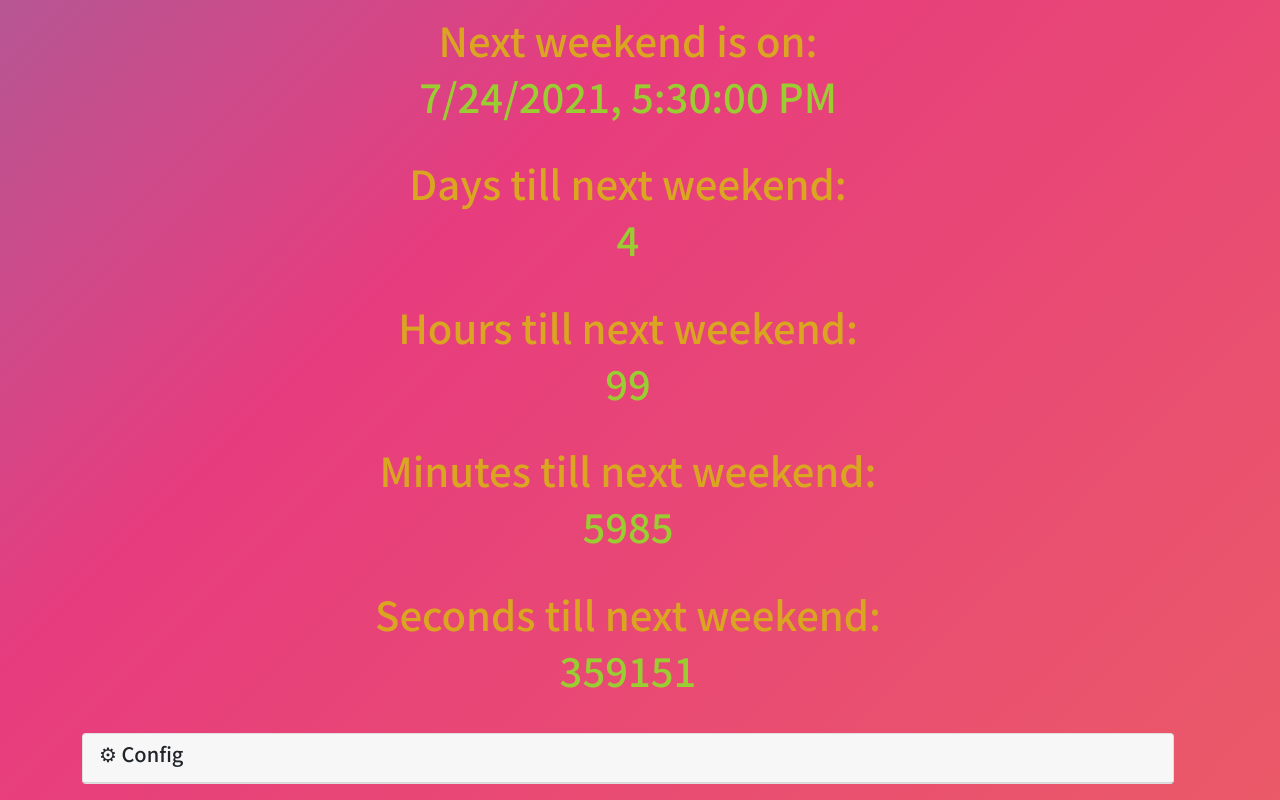
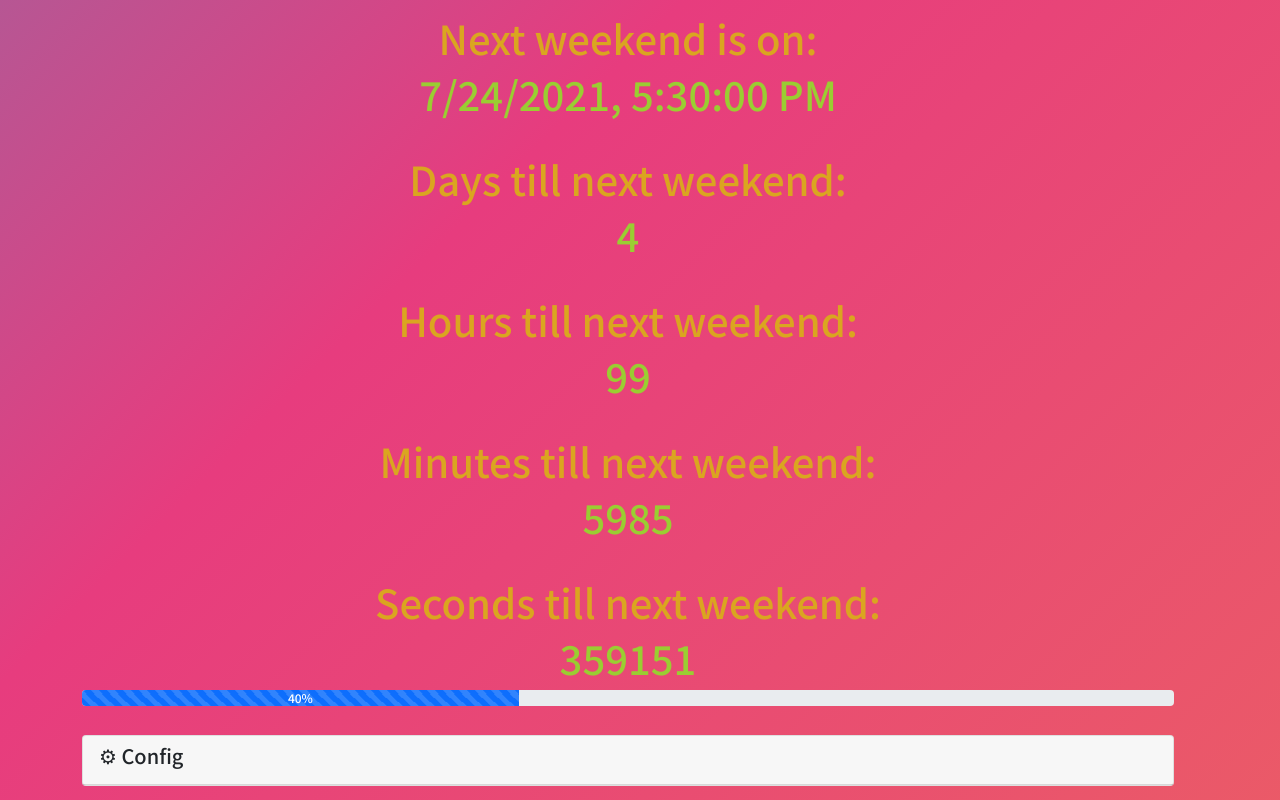
Before and after one commit to anushibin007/is-it-weekend, a React (Vite) app: page / in a window 1280 px wide. Built offline with nearby package versions, Linux system fonts and the light colour scheme.

Commit message:
Added a ProgressBar

```diff
--- a/src/components/Timer.jsx
+++ b/src/components/Timer.jsx
@@ -1,5 +1,5 @@
 import React, { useEffect, useState } from "react";
-import { Col, Row } from "react-bootstrap";
+import { Col, ProgressBar, Row } from "react-bootstrap";
 import dayjs from "dayjs";
 import Firebase from "../Firebase";
 
@@ -7,6 +7,7 @@ const Timer = (props) => {
 	const [weekendData, setWeekendData] = useState({});
 
 	let dayOfTheWeek = props.dayOfTheWeek;
+	const [progressPercentage, setProgressPercentage] = useState(0);
 
 	useEffect(() => {
 		Firebase.init();
@@ -19,6 +20,11 @@ const Timer = (props) => {
 		}, 1000);
 		return () => clearInterval(interval);
 	}, [props.dayOfTheWeek]);
+
+	useEffect(() => {
+		const localProgressPercentage = parseInt(((604800 - weekendData.timeTillNextWeekendSeconds) / 604800) * 100);
+		setProgressPercentage(localProgressPercentage);
+	}, [weekendData]);
 
 	const populateWeekendData = () => {
 		const nextWeekend = nextDate(dayOfTheWeek);
@@ -82,6 +88,7 @@ const Timer = (props) => {
 				<Col>
 					<h1 className="secondsRemaining line1">Seconds till next weekend:</h1>
 					<h1 className="secondsRemaining line2">{weekendData.timeTillNextWeekendSeconds}</h1>
+					<ProgressBar animated now={progressPercentage} label={`${progressPercentage}%`} />
 				</Col>
 			</Row>
 		</React.Fragment>
```
